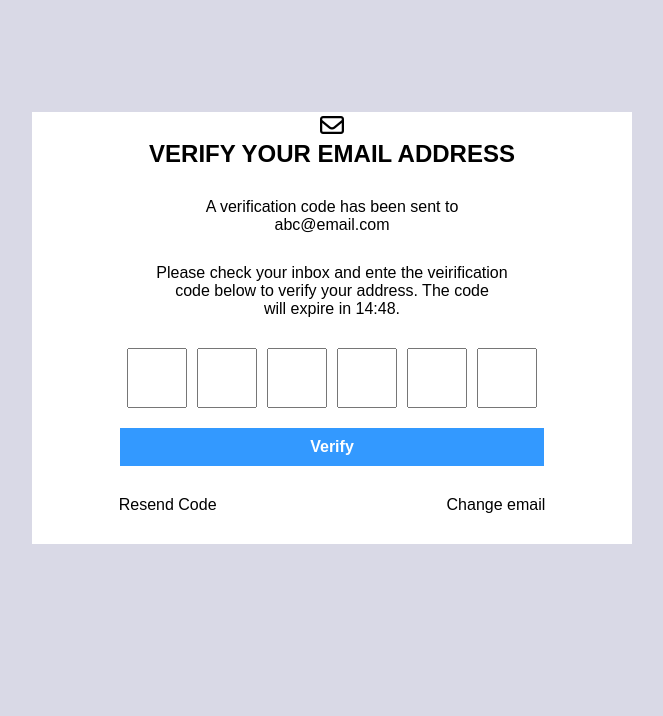
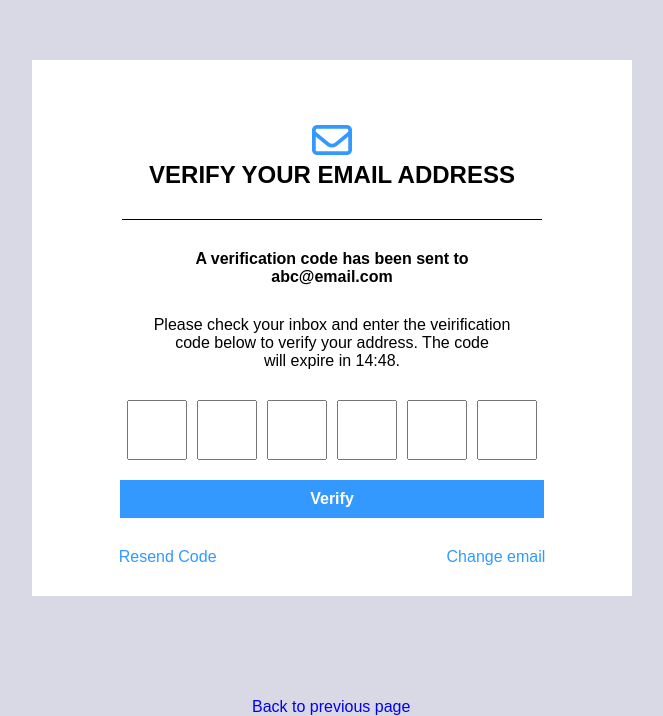
Before and after one commit to Emanstone/Portal-Project, a plain HTML site: page Emex desk/verifier.html in a window 1280 px wide. Shown: the part 102-818 px from the top of the page, without its empty margins (308-971 px from the left). Drawn offline with Linux system fonts and the light colour scheme.

Commit message:
Verifier.html was modified

```diff
--- a/Emex desk/tools/verification.css
+++ b/Emex desk/tools/verification.css
@@ -23,7 +23,7 @@ body{
     min-width: 600px;
     max-width: 600px;
     text-align: center;
-    /* position: relative; */
+    position: relative;
 }
 .white img{
     width: 400px;
@@ -71,3 +71,25 @@ p a{
     height: 60px;
     /* font-size: 40px; */
 }
+.icon{
+    font-size: 40px;
+    color: #3399ff;
+    padding-top: 60px;
+}
+.verifier{
+    border-bottom: 1px solid;
+    margin: auto 90px 30px 90px;
+
+}
+.sent{
+    font-weight: bold;
+}
+.action{
+    color: #3399ff;
+}
+.footer{
+    position: absolute;
+    bottom: -120px;
+    left: 220px;
+    text-decoration: none;
+}
--- a/Emex desk/verifier.html
+++ b/Emex desk/verifier.html
@@ -14,10 +14,10 @@
 
             <h2 class="verifier"><i class="fa-regular fa-envelope icon"></i>
                 <br>VERIFY YOUR EMAIL ADDRESS</h2>
-            <p>A verification code has been sent to
+            <p class="sent">A verification code has been sent to
                 <br><span class="">abc@email.com</span></p>
 
-            <p>Please check your inbox and ente the veirification
+            <p>Please check your inbox and enter the veirification
                     <br>code below to verify your address. The code
                     <br>will expire in 14:48.</p>
 
@@ -45,8 +45,11 @@
                 <button class="verification">Verify</button>
 
 
-            <p>Resend Code<span class="change">Change email</span></p>
+            <p class="action">Resend Code<span class="change">Change email</span></p>
+
+            <a class="footer" href="/Emex desk/verification.html">Back to previous page</a>
         </div>
     <!-- </div> -->
+
 </body>
 </html>
```
Also changed, not shown: prototype2.PNG (added), protype1.PNG (added), verification.PNG (added), verifier.PNG (added).
